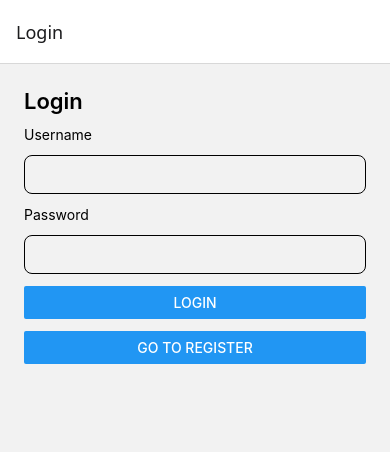
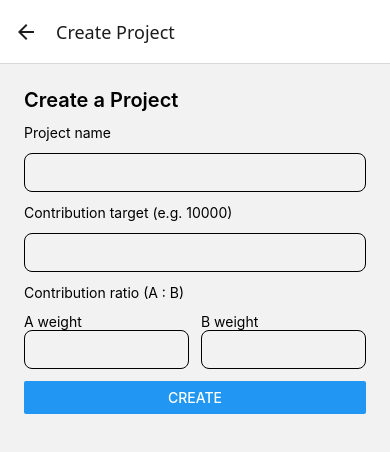
Before and after one commit to ryancham715/sav4us, a React Native app: screen /CreateProject in a window 390 px wide. Shown: the top 452 px of the page. Built offline with nearby package versions, Linux system fonts and the light colour scheme.

Commit message:
complete project list and creation functionality

```diff
--- a/src/navigation/AppNavigator.tsx
+++ b/src/navigation/AppNavigator.tsx
@@ -1,14 +1,17 @@
 import React from "react";
 import { NavigationContainer } from "@react-navigation/native";
 import { createNativeStackNavigator } from "@react-navigation/native-stack";
+
 import LoginScreen from "../screens/LoginScreen";
 import RegisterScreen from "../screens/RegisterScreen";
-import SuccessScreen from "../screens/SuccessScreen";
+import ProjectsScreen from "../screens/ProjectsScreen";
+import CreateProjectScreen from "../screens/CreateProjectScreen";
 
 export type RootStackParamList = {
     Login: undefined;
     Register: undefined;
-    Success: undefined;
+    Projects: undefined;
+    CreateProject: undefined;
 };
 
 const Stack = createNativeStackNavigator<RootStackParamList>();
@@ -19,7 +22,8 @@ export default function AppNavigator() {
             <Stack.Navigator initialRouteName="Login">
                 <Stack.Screen name="Login" component={LoginScreen} options={{ title: "Login" }} />
                 <Stack.Screen name="Register" component={RegisterScreen} options={{ title: "Register" }} />
-                <Stack.Screen name="Success" component={SuccessScreen} options={{ title: "Success" }} />
+                <Stack.Screen name="Projects" component={ProjectsScreen} options={{ title: "Projects" }} />
+                <Stack.Screen name="CreateProject" component={CreateProjectScreen} options={{ title: "Create Project" }} />
             </Stack.Navigator>
         </NavigationContainer>
     );
--- /dev/null
+++ b/src/screens/CreateProjectScreen.tsx
@@ -0,0 +1,112 @@
+import React, { useState } from "react";
+import { View, Text, TextInput, Button, Alert } from "react-native";
+import { NativeStackScreenProps } from "@react-navigation/native-stack";
+import { RootStackParamList } from "../navigation/AppNavigator";
+import { auth, db } from "../services/firebase";
+import { addDoc, collection, serverTimestamp } from "firebase/firestore";
+
+type Props = NativeStackScreenProps<RootStackParamList, "CreateProject">;
+
+export default function CreateProjectScreen({ navigation }: Props) {
+    const uid = auth.currentUser?.uid;
+
+    const [name, setName] = useState("");
+    const [target, setTarget] = useState(""); // dollars string
+    const [wA, setWA] = useState("");
+    const [wB, setWB] = useState("");
+    const [saving, setSaving] = useState(false);
+
+    const create = async () => {
+        if (!uid) {
+            navigation.replace("Login");
+            return;
+        }
+
+        const projectName = name.trim();
+        if (!projectName) {
+            Alert.alert("Required", "Please enter project name.");
+            return;
+        }
+
+        const targetNum = Number(target);
+        if (!Number.isFinite(targetNum) || targetNum <= 0) {
+            Alert.alert("Invalid", "Please enter a valid total target amount.");
+            return;
+        }
+
+        const a = parseInt(wA, 10);
+        const b = parseInt(wB, 10);
+        if (!Number.isFinite(a) || !Number.isFinite(b) || a <= 0 || b <= 0) {
+            Alert.alert("Invalid", "Weights must be positive integers.");
+            return;
+        }
+
+        const targetCents = Math.round(targetNum * 100);
+
+        setSaving(true);
+        try {
+            await addDoc(collection(db, "projects"), {
+                name: projectName,
+                targetCents,
+                memberAUid: uid,
+                memberBUid: null,
+                memberAWeight: a,
+                memberBWeight: b,
+                status: "open",
+                createdAt: serverTimestamp(),
+            });
+
+            Alert.alert("Created", "Project created successfully.");
+            navigation.goBack(); // 回到 Project list
+        } catch (e: any) {
+            Alert.alert("Create failed", e?.message ?? "Unknown error");
+        } finally {
+            setSaving(false);
+        }
+    };
+
+    return (
+        <View style={{ padding: 24, gap: 12 }}>
+            <Text style={{ fontSize: 20, fontWeight: "600" }}>Create a Project</Text>
+
+            <Text>Project name</Text>
+            <TextInput
+                value={name}
+                onChangeText={setName}
+                style={{ borderWidth: 1, padding: 10, borderRadius: 8 }}
+            />
+
+            <Text>Contribution target (e.g. 10000)</Text>
+            <TextInput
+                value={target}
+                onChangeText={setTarget}
+                keyboardType="decimal-pad"
+                style={{ borderWidth: 1, padding: 10, borderRadius: 8 }}
+            />
+
+            <Text>Contribution ratio (A : B)</Text>
+            <View style={{ flexDirection: "row", gap: 12 }}>
+                <View style={{ flex: 1 }}>
+                    <Text>A weight</Text>
+                    <TextInput
+                        value={wA}
+                        onChangeText={setWA}
+                        keyboardType="number-pad"
+                        style={{ borderWidth: 1, padding: 10, borderRadius: 8 }}
+                    />
+                </View>
+                <View style={{ flex: 1 }}>
+                    <Text>B weight</Text>
+                    <TextInput
+                        value={wB}
+                        onChangeText={setWB}
+                        keyboardType="number-pad"
+                        style={{ borderWidth: 1, padding: 10, borderRadius: 8 }}
+                    />
+                </View>
+            </View>
+
+            <Button title={saving ? "Creating..." : "Create"} onPress={create} disabled={saving} />
+        </View>
+    );
+}
--- a/src/screens/LoginScreen.tsx
+++ b/src/screens/LoginScreen.tsx
@@ -16,7 +16,7 @@ export default function LoginScreen({ navigation }: Props) {
         try {
             const internalEmail = usernameToEmail(username);
             await signInWithEmailAndPassword(auth, internalEmail, pw);
-            navigation.replace("Success");
+            navigation.replace("Projects"); // 登录成功 -> 項目列表頁
         } catch (e: any) {
             Alert.alert("Login failed", e?.message ?? "Unknown error");
         }
--- /dev/null
+++ b/src/screens/ProjectsScreen.tsx
@@ -0,0 +1,109 @@
+import React, { useEffect, useMemo, useState } from "react";
+import { View, Text, Button, FlatList, Pressable, Alert } from "react-native";
+import { NativeStackScreenProps } from "@react-navigation/native-stack";
+import { RootStackParamList } from "../navigation/AppNavigator";
+import { auth, db } from "../services/firebase";
+import { onSnapshot, collection, query, where, orderBy } from "firebase/firestore";
+import { signOut } from "firebase/auth";
+
+type Props = NativeStackScreenProps<RootStackParamList, "Projects">;
+
+type Project = {
+    id: string;
+    name: string;
+    targetCents: number;
+    memberAUid: string;
+    memberBUid: string | null;
+    memberAWeight: number;
+    memberBWeight: number;
+    status: "open" | "archived";
+    createdAt?: any;
+};
+
+export default function ProjectsScreen({ navigation }: Props) {
+    const uid = auth.currentUser?.uid;
+
+    const [projectsA, setProjectsA] = useState<Project[]>([]);
+    const [projectsB, setProjectsB] = useState<Project[]>([]);
+
+    useEffect(() => {
+        if (!uid) {
+            navigation.replace("Login");
+            return;
+        }
+
+        const col = collection(db, "projects");
+
+        const qA = query(col, where("memberAUid", "==", uid));
+        const unsubA = onSnapshot(
+            qA,
+            (snap) => {
+                setProjectsA(snap.docs.map((d) => ({ id: d.id, ...(d.data() as any) })));
+            },
+            (err) => Alert.alert("Firestore", err.message)
+        );
+
+        const qB = query(col, where("memberBUid", "==", uid));
+        const unsubB = onSnapshot(
+            qB,
+            (snap) => {
+                setProjectsB(snap.docs.map((d) => ({ id: d.id, ...(d.data() as any) })));
+            },
+            (err) => Alert.alert("Firestore", err.message)
+        );
+
+        return () => {
+            unsubA();
+            unsubB();
+        };
+    }, [uid, navigation]);
+
+    const projects = useMemo(() => {
+        const map = new Map<string, Project>();
+        for (const p of [...projectsA, ...projectsB]) map.set(p.id, p);
+        return Array.from(map.values()).sort(
+            (a: any, b: any) => a.name.localeCompare(b.name)
+        );
+    }, [projectsA, projectsB]);
+
+    const logout = async () => {
+        await signOut(auth);
+        navigation.replace("Login");
+    };
+
+    return (
+        <View style={{ padding: 16, gap: 12 }}>
+            <View style={{ flexDirection: "row", justifyContent: "space-between", alignItems: "center" }}>
+                <Text style={{ fontSize: 20, fontWeight: "600" }}>Your Projects</Text>
+                <Button title="Logout" onPress={logout} />
+            </View>
+
+            <Button title="Create Project" onPress={() => navigation.navigate("CreateProject")} />
+
+            {projects.length === 0 ? (
+                <Text style={{ marginTop: 12 }}>No projects yet. Create one!</Text>
+            ) : (
+                <FlatList
+                    data={projects}
+                    keyExtractor={(item) => item.id}
+                    renderItem={({ item }) => (
+                        <Pressable
+                            onPress={() => Alert.alert("Project", `${item.name}\n(id: ${item.id})`)}
+                            style={{
+                                padding: 12,
+                                borderWidth: 1,
+                                borderRadius: 10,
+                                marginTop: 10,
+                            }}
+                        >
+                            <Text style={{ fontSize: 16, fontWeight: "600" }}>{item.name}</Text>
+                            <Text>Total target: ${(item.targetCents / 100).toFixed(2)}</Text>
+                            <Text>Ratio (A:B): {item.memberAWeight}:{item.memberBWeight}</Text>
+                            <Text>Member B: {item.memberBUid ? "Joined" : "Not joined yet"}</Text>
+                        </Pressable>
+                    )}
+                />
+            )}
+        </View>
+    );
+}
--- a/src/screens/SuccessScreen.tsx
+++ /dev/null
@@ -1,23 +0,0 @@
-import React from "react";
-import { View, Text, Button } from "react-native";
-import { signOut } from "firebase/auth";
-import { auth } from "../services/firebase";
-import { NativeStackScreenProps } from "@react-navigation/native-stack";
-import { RootStackParamList } from "../navigation/AppNavigator";
-
-type Props = NativeStackScreenProps<RootStackParamList, "Success">;
-
-export default function SuccessScreen({ navigation }: Props) {
-    const logout = async () => {
-        await signOut(auth);
-        navigation.replace("Login");
-    };
-
-    return (
-        <View style={{ padding: 24, gap: 12 }}>
-            <Text style={{ fontSize: 22, fontWeight: "600" }}>Success (Placeholder)</Text>
-            <Text>You are logged in.</Text>
-            <Button title="Logout" onPress={logout} />
-        </View>
-    );
-}
```
